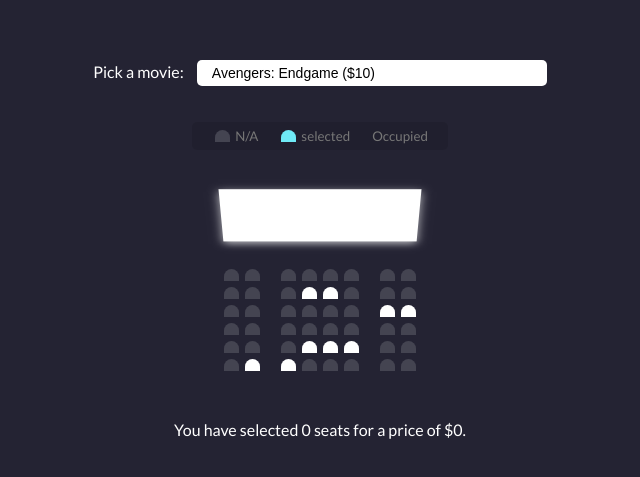
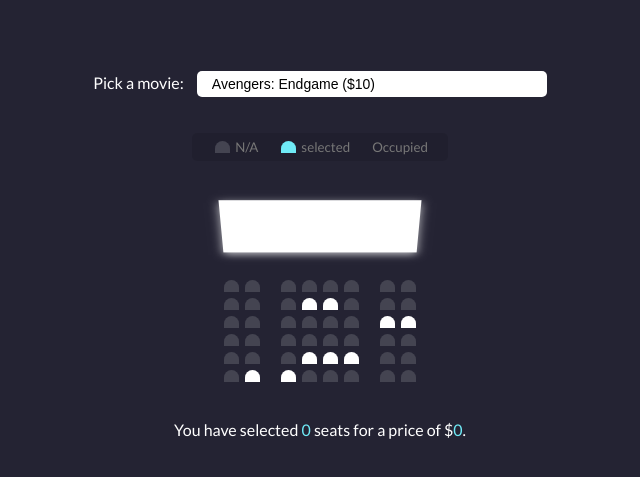
Before and after one commit to jatanassian/movie-seat-booking-js, a plain HTML site: page index.html in a window 1280 px wide. Shown: the part 153-630 px from the top of the page, without its empty margins (320-960 px from the left). Drawn offline with Linux system fonts and the light colour scheme; a script that the page names is missing.

Commit message:
add styling to the text class

```diff
--- a/style.css
+++ b/style.css
@@ -106,3 +106,11 @@ body {
   transform: rotateX(-45deg);
   box-shadow: 0 3px 10px rgba(255, 255, 255, 0.7);
 }
+
+p.text {
+  margin: 5px 0;
+}
+
+p.text span {
+  color: #6feaf6;
+}
```
